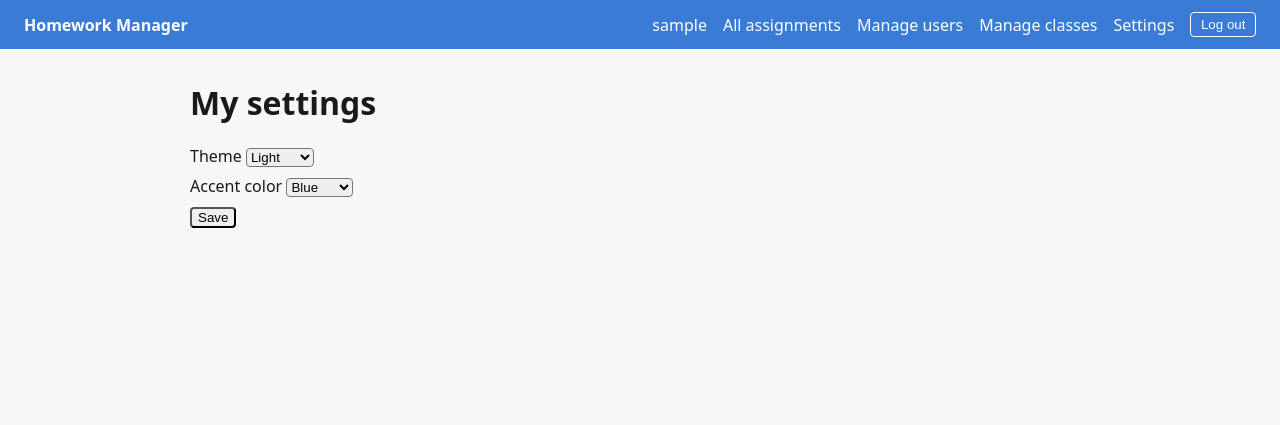
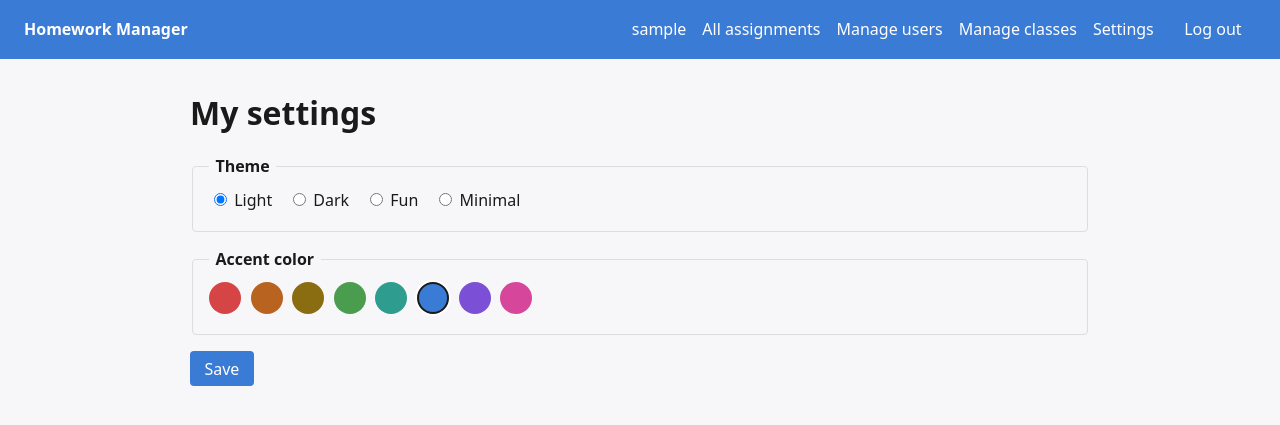
Before and after one commit to MTNHMMR/homework-manager, a FastAPI app: page /settings in a window 1280 px wide. Shown: the top 425 px of the page. Run offline with FastAPI, Linux system fonts and the light colour scheme; the visitor is signed in with stand-in values (Sample User, id 1); data comes from the database, SQL or seed files in the repository.

Commit message:
feat: expand accent color to buttons/status badges, upgrade settings UI to radio group + swatch picker
Co-Authored-By: Claude Sonnet 5 <noreply@anthropic.com>

```diff
--- a/app/static/style.css
+++ b/app/static/style.css
@@ -57,7 +57,28 @@ table { width: 100%; border-collapse: collapse; margin-top: 1rem; background: va
 th, td { text-align: left; padding: 0.5rem; border-bottom: 1px solid var(--border); }
 form.stack label { display: block; margin-bottom: 0.5rem; }
 .error { color: var(--error); }
-.status-done { color: var(--status-done); font-weight: bold; }
-.status-in_progress { color: var(--status-progress); }
-.status-not_started { color: var(--status-idle); }
+button[type="submit"] { background: var(--accent); color: var(--on-accent); border: none; padding: 0.4rem 0.9rem; cursor: pointer; font: inherit; }
+button[type="submit"]:hover { filter: brightness(0.92); }
+.status-done, .status-in_progress, .status-not_started { display: inline-block; padding: 0.15rem 0.6rem; border-radius: 999px; }
+.status-done { color: var(--status-done); font-weight: bold; background: color-mix(in srgb, var(--status-done) 15%, transparent); }
+.status-in_progress { color: var(--status-progress); background: color-mix(in srgb, var(--status-progress) 15%, transparent); }
+.status-not_started { color: var(--status-idle); background: color-mix(in srgb, var(--status-idle) 12%, transparent); }
 button, select, input { border-radius: var(--radius); }
+
+fieldset { border: 1px solid var(--border); border-radius: var(--radius); padding: 0.75rem 1rem; margin-bottom: 1rem; }
+legend { padding: 0 0.4rem; font-weight: bold; }
+.theme-group { display: flex; gap: 1rem; flex-wrap: wrap; }
+.theme-option { display: flex; align-items: center; gap: 0.3rem; cursor: pointer; }
+.accent-group { display: flex; gap: 0.6rem; flex-wrap: wrap; }
+.accent-swatch { position: relative; display: inline-block; width: 2rem; height: 2rem; }
+.accent-input { position: absolute; inset: 0; opacity: 0; margin: 0; cursor: pointer; }
+.accent-dot { display: block; width: 2rem; height: 2rem; border-radius: 50%; border: 2px solid transparent; box-sizing: border-box; }
+.accent-input:checked + .accent-dot { border-color: var(--text); box-shadow: 0 0 0 2px var(--card-bg); }
+.accent-red { background: #d64545; }
+.accent-orange { background: #b8631f; }
+.accent-yellow { background: #8a6d10; }
+.accent-green { background: #4a9d4f; }
+.accent-teal { background: #2e9d8f; }
+.accent-blue { background: #3a7bd5; }
+.accent-purple { background: #7b4fd6; }
+.accent-pink { background: #d6469b; }
--- a/app/templates/settings.html
+++ b/app/templates/settings.html
@@ -4,20 +4,24 @@
 <h1>My settings</h1>
 {% if error %}<p class="error">{{ error }}</p>{% endif %}
 <form method="post" action="/settings" class="stack">
-    <label>Theme
-        <select name="theme">
-            {% for t in themes %}
-            <option value="{{ t }}" {% if t == user.theme %}selected{% endif %}>{{ t.title() }}</option>
-            {% endfor %}
-        </select>
-    </label>
-    <label>Accent color
-        <select name="accent_color">
-            {% for a in accents %}
-            <option value="{{ a }}" {% if a == user.accent_color %}selected{% endif %}>{{ a.title() }}</option>
-            {% endfor %}
-        </select>
-    </label>
+    <fieldset class="theme-group">
+        <legend>Theme</legend>
+        {% for t in themes %}
+        <label class="theme-option">
+            <input type="radio" name="theme" value="{{ t }}" {% if t == user.theme %}checked{% endif %}>
+            {{ t.title() }}
+        </label>
+        {% endfor %}
+    </fieldset>
+    <fieldset class="accent-group">
+        <legend>Accent color</legend>
+        {% for a in accents %}
+        <label class="accent-swatch">
+            <input type="radio" name="accent_color" value="{{ a }}" class="accent-input" {% if a == user.accent_color %}checked{% endif %}>
+            <span class="accent-dot accent-{{ a }}"></span>
+        </label>
+        {% endfor %}
+    </fieldset>
     <button type="submit">Save</button>
 </form>
 {% endblock %}
```
Also changed, not shown: tests/test_settings_routes.py (+1 -1 lines).
